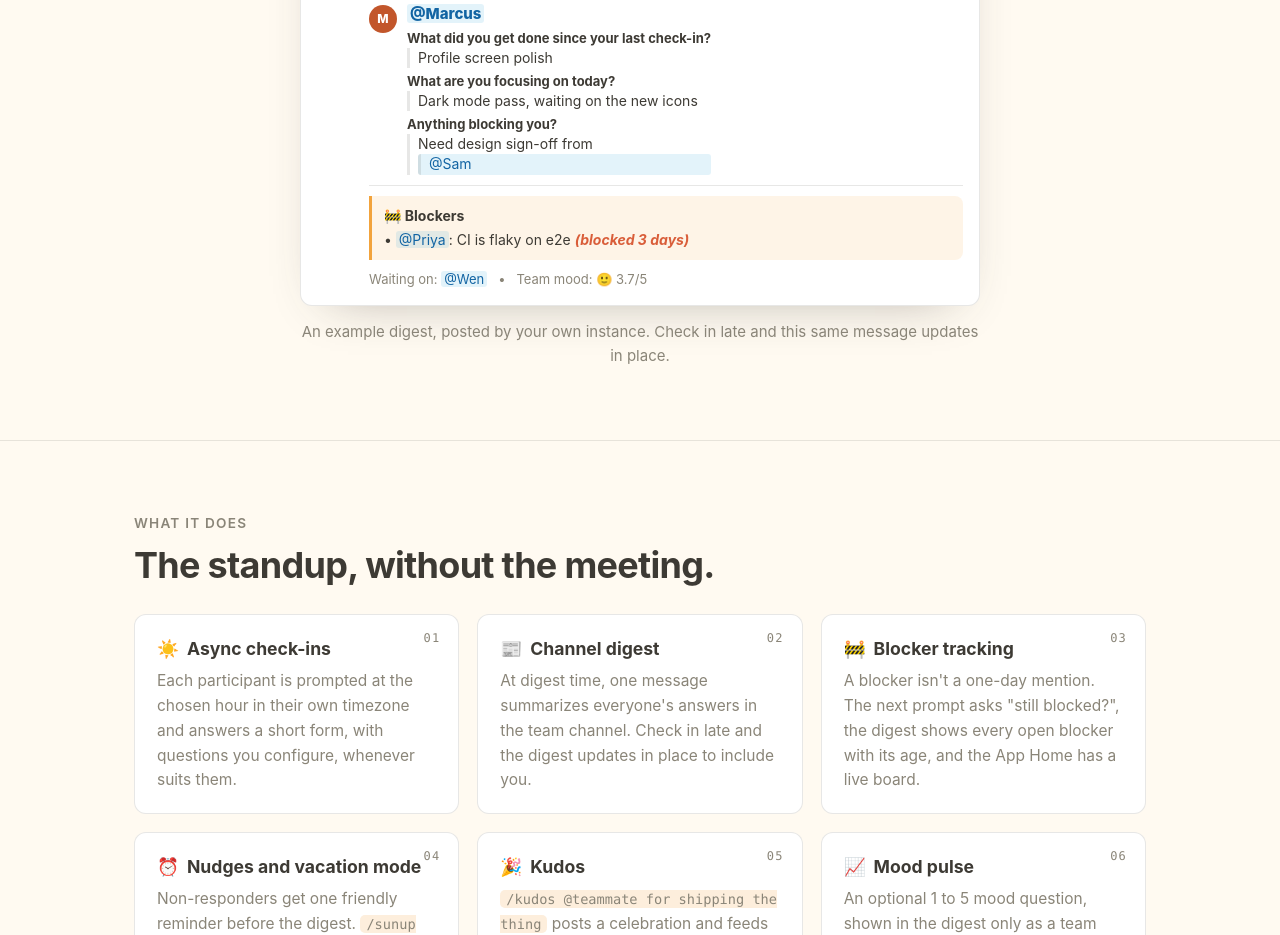
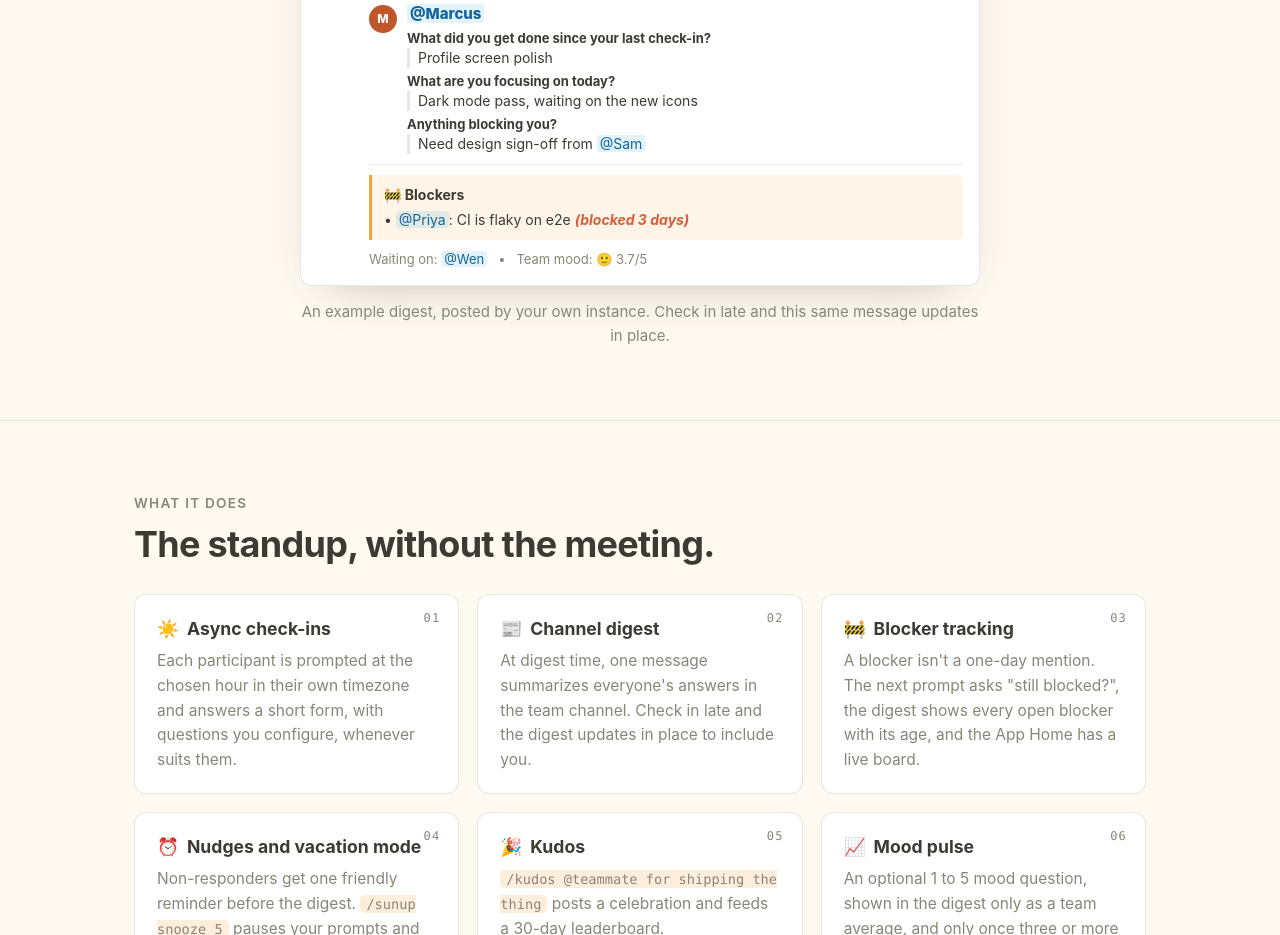
Before and after one commit to best-coast/sunup.sh, a website: page public/index.html in a window 1280 px wide. Shown: the part 1548-2483 px from the top of the page. Drawn offline with Linux system fonts and the light colour scheme.

Commit message:
Digest mock: keep inline mentions inline
The stacked answer rule matched the nested mention span too, pushing
"@Sam" onto its own line. Child selector only.

Co-Authored-By: Claude Fable 5.1 <noreply@anthropic.com>

```diff
--- a/public/index.html
+++ b/public/index.html
@@ -106,7 +106,7 @@
     .person { display: flex; gap: 10px; align-items: flex-start; }
     .av { flex: none; width: 28px; height: 28px; border-radius: 50%; display: grid; place-items: center; color: #fff; font-weight: 800; font-size: 12px; margin-top: 2px; }
     .person b { font-weight: 800; }
-    .q { font-size: 14px; margin-top: 4px; } .q i { display: block; font-style: normal; font-weight: 700; font-size: 13px; } .q span { display: block; border-left: 3px solid var(--panel-rule); padding-left: 8px; }
+    .q { font-size: 14px; margin-top: 4px; } .q i { display: block; font-style: normal; font-weight: 700; font-size: 13px; } .q > span { display: block; border-left: 3px solid var(--panel-rule); padding-left: 8px; }
     .mention { color: #1264a3; background: rgba(29,155,209,.12); padding: 0 3px; border-radius: 3px; }
     .blockers { border-left: 3px solid var(--sun); background: rgba(242,163,60,.12); padding: 10px 12px; border-radius: 0 8px 8px 0; font-size: 14px; } .blockers b { display: block; margin-bottom: 4px; } .age { color: var(--robin); font-weight: 700; }
     .kudos { display: flex; gap: 8px; font-size: 14px; }
```
